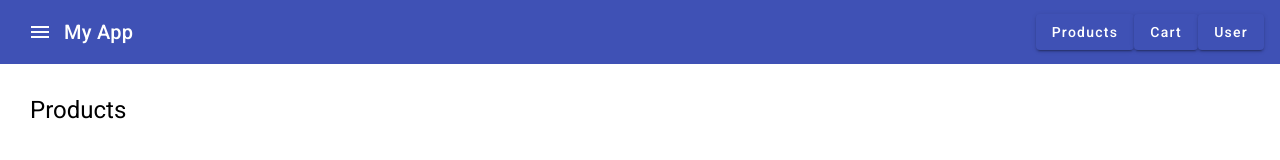
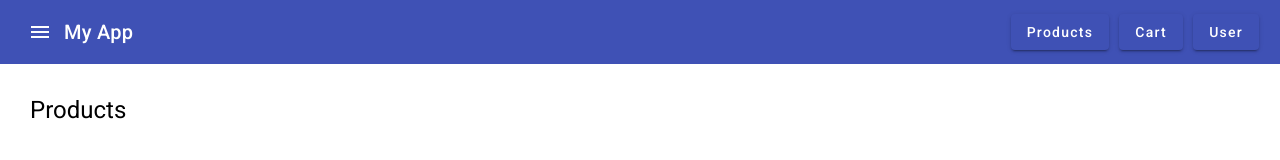
Before and after one commit to juandi-etcheverry/239420-252443-251363, an Angular app in the folder FrontEndProject/: page /products in a window 1280 px wide. Shown: the top 160 px of the page. Built offline with nearby package versions, Linux system fonts and the light colour scheme.

Commit message:
toolbar buttons separated

```diff
--- a/FrontEndProject/src/app/toolbar/toolbar.component.css
+++ b/FrontEndProject/src/app/toolbar/toolbar.component.css
@@ -5,3 +5,7 @@
 .active-link{
     background-color:blue;
 }
+
+.navbutton {
+  margin: 0 5px;
+}
--- a/FrontEndProject/src/app/toolbar/toolbar.component.html
+++ b/FrontEndProject/src/app/toolbar/toolbar.component.html
@@ -7,9 +7,9 @@
       <span>My App</span>
       <span class="example-spacer"></span>
       <nav>
-        <button mat-raised-button color="primary" (click)="goToPage('products')">Products</button>
-        <button mat-raised-button color="primary" (click)="goToPage('cart')">Cart</button>
-        <button mat-raised-button color="primary" (click)="goToPage('user')">User</button>
+        <button mat-raised-button class="navbutton" color="primary" (click)="goToPage('products')">Products</button>
+        <button mat-raised-button class="navbutton" color="primary" (click)="goToPage('cart')">Cart</button>
+        <button mat-raised-button class="navbutton" color="primary" (click)="goToPage('user')">User</button>
       </nav>
     </mat-toolbar>
   </p>
```
